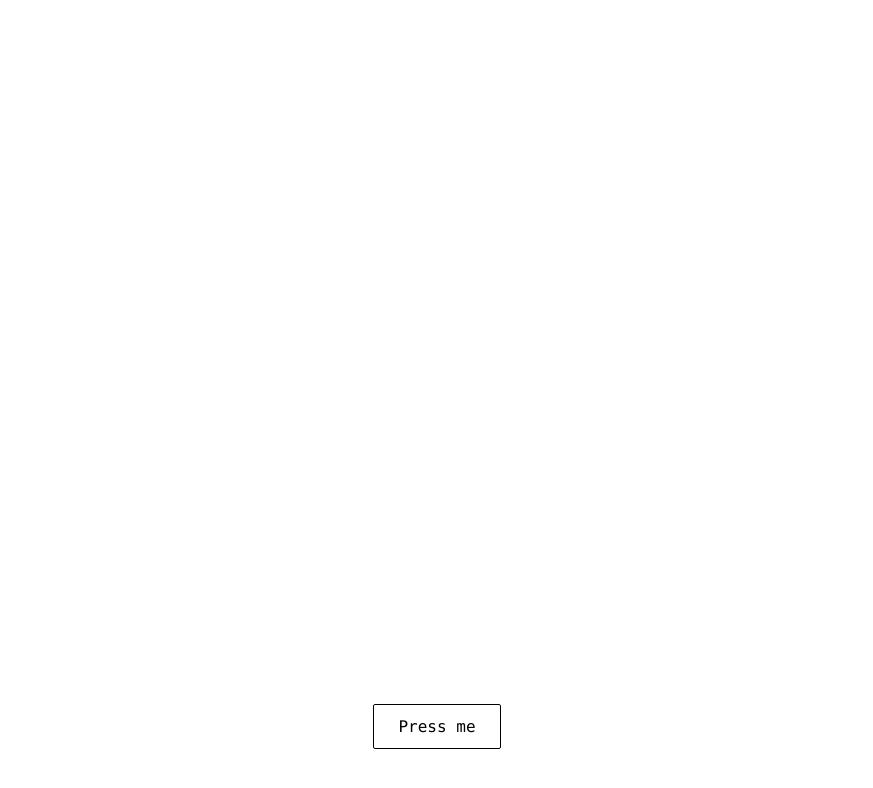
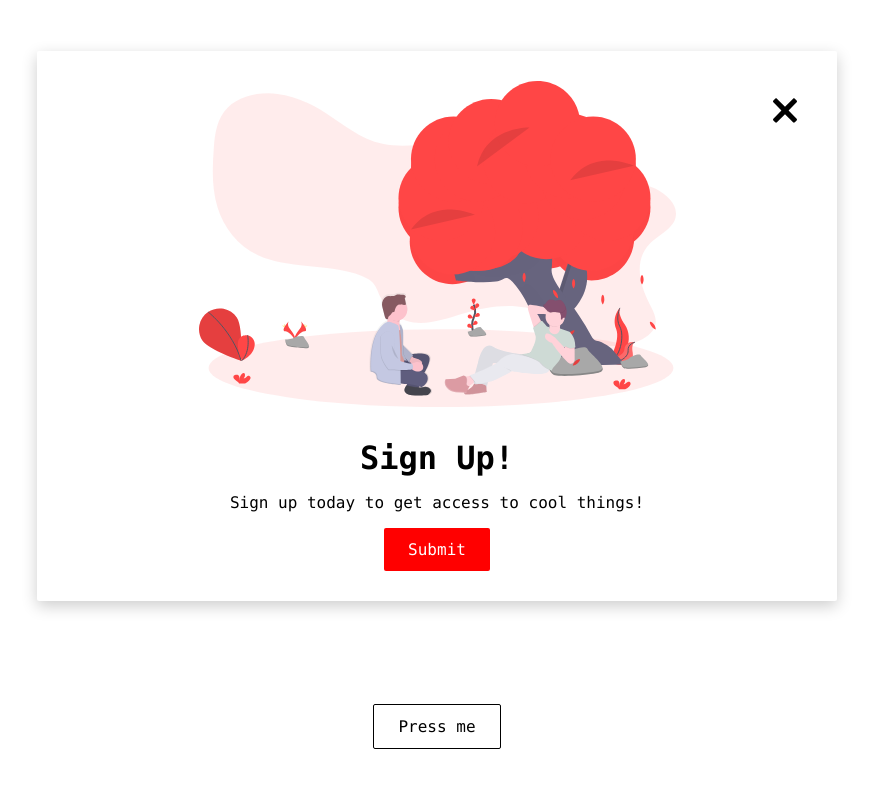
Before and after one commit to kleimaj/emotion-lesson, a React (Create React App) app: page / in a window 1280 px wide. Shown: the top 788 px of the page, without its empty margins (203-1076 px from the left). Built offline with nearby package versions, Linux system fonts and the light colour scheme.

Commit message:
checkpoint-modal

```diff
--- a/src/App.js
+++ b/src/App.js
@@ -1,4 +1,3 @@
-import { useState } from 'react';
 import styled from '@emotion/styled';
 import { SecondaryButton } from './components';
 import { SignUpModal } from './components';
@@ -13,13 +12,10 @@ const Container = styled.div`
   flex-direction: column;
 `;
 function App() {
-  const [showModal, setShowModal] = useState(false);
   return (
     <Container>
-      <SignUpModal showModal={showModal} setShowModal={setShowModal} />
-      <SecondaryButton large onClick={() => setShowModal(!showModal)}>
-        Press me
-      </SecondaryButton>
+      <SignUpModal />
+      <SecondaryButton large>Press me</SecondaryButton>
     </Container>
   );
 }
--- a/src/components/Modals.js
+++ b/src/components/Modals.js
@@ -1,10 +1,9 @@
-import { useSpring, animated } from 'react-spring';
 import styled from '@emotion/styled';
 import { PrimaryButton } from './Buttons';
 import SignUp from '../assets/signup.svg';
 import CloseIcon from '../assets/close-icon.svg';
 
-const ModalWrapper = styled(animated.div)`
+const ModalWrapper = styled.div`
   width: 800px;
   height: 550px;
   box-shadow: 0 5px 16px rgba(0, 0, 0, 0.2);
@@ -43,17 +42,13 @@ const CloseModalButton = styled.button`
 `;
 
 export const SignUpModal = (props) => {
-  const animation = useSpring({
-    opacity: props.showModal ? 1 : 0,
-    transform: props.showModal ? `translateY(0)` : `translateY(-200%)`,
-  });
   return (
-    <ModalWrapper style={animation}>
+    <ModalWrapper>
       <img src={SignUp} alt='Sign Up!' />
       <SignUpHeader>Sign Up!</SignUpHeader>
       <SignUpText>Sign up today to get access to cool things!</SignUpText>
       <PrimaryButton>Submit</PrimaryButton>
-      <CloseModalButton onClick={() => props.setShowModal(false)}>
+      <CloseModalButton>
         <img src={CloseIcon} alt='Close' />
       </CloseModalButton>
     </ModalWrapper>
```
